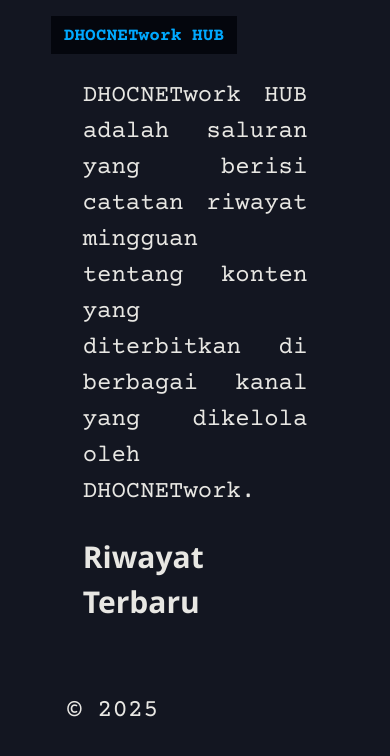
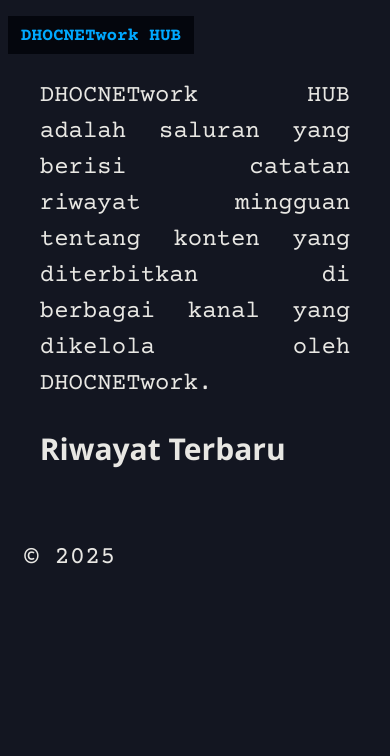
Before and after one commit to dhocnet/dhocnet.github.io, a Jekyll site: the page built from index.md, in a window 390 px wide. Shown: the top 756 px of the page. Built offline with Jekyll 4.4.1, drawn with Linux system fonts in a browser that asks for light colours; some web fonts are replaced.

Commit message:
Update default.html

```diff
--- a/_layouts/default.html
+++ b/_layouts/default.html
@@ -2,6 +2,7 @@
 <html lang="id">
     <head>
         <meta charset="UTF-8">
+        <meta name="viewport" content="width=device-width, initial-scale=1">
         <title>
             {{ page.title }}
         </title>
@@ -35,6 +36,16 @@
                 text-decoration: none;
                 font-weight: bold;
             }
+
+            @media (max-width: 768px) {
+                body {
+                    padding: 0 2%;
+                }
+                nav ul {
+                    flex-direction: column;
+                }
+            }
+
         </style>
     </head>
 
```
